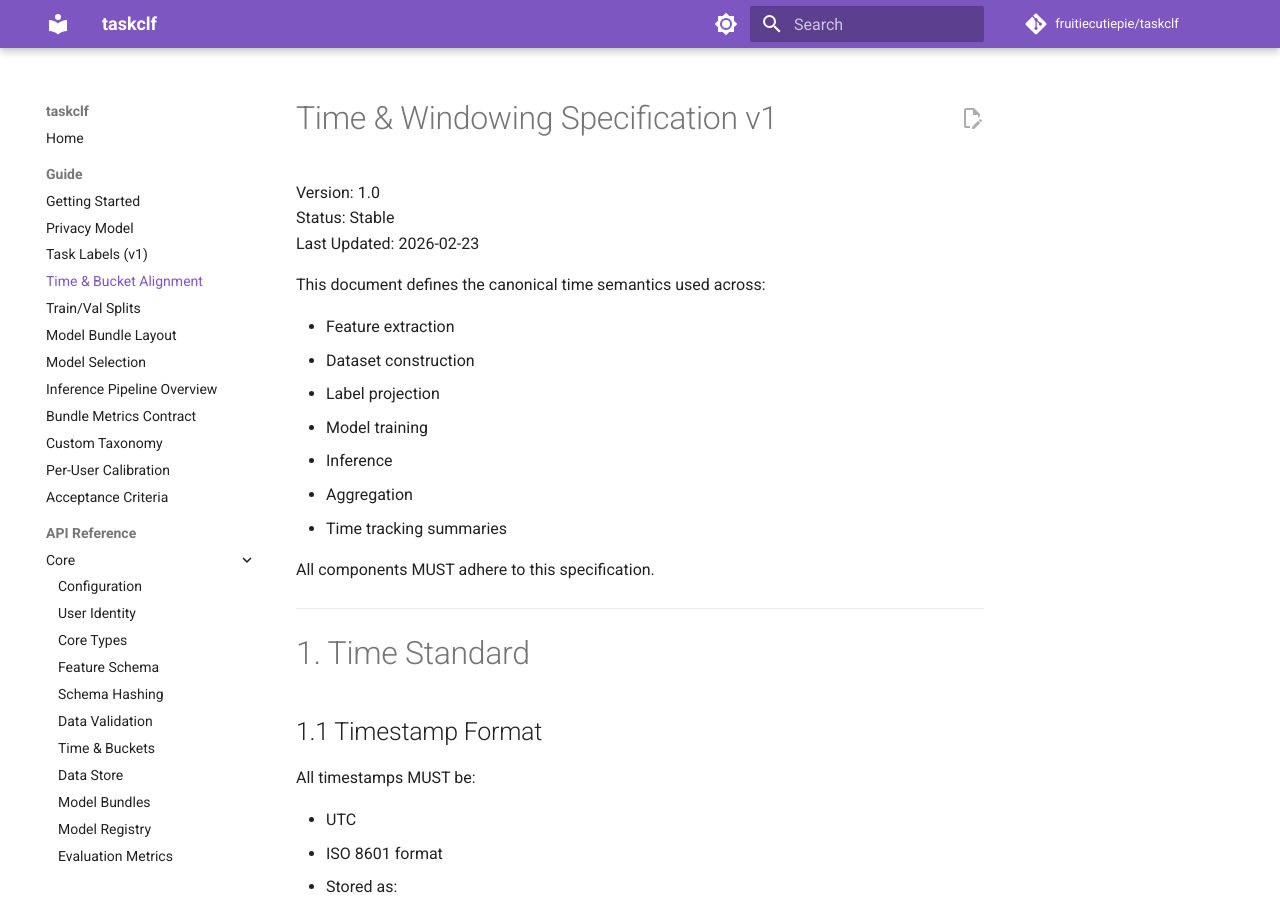
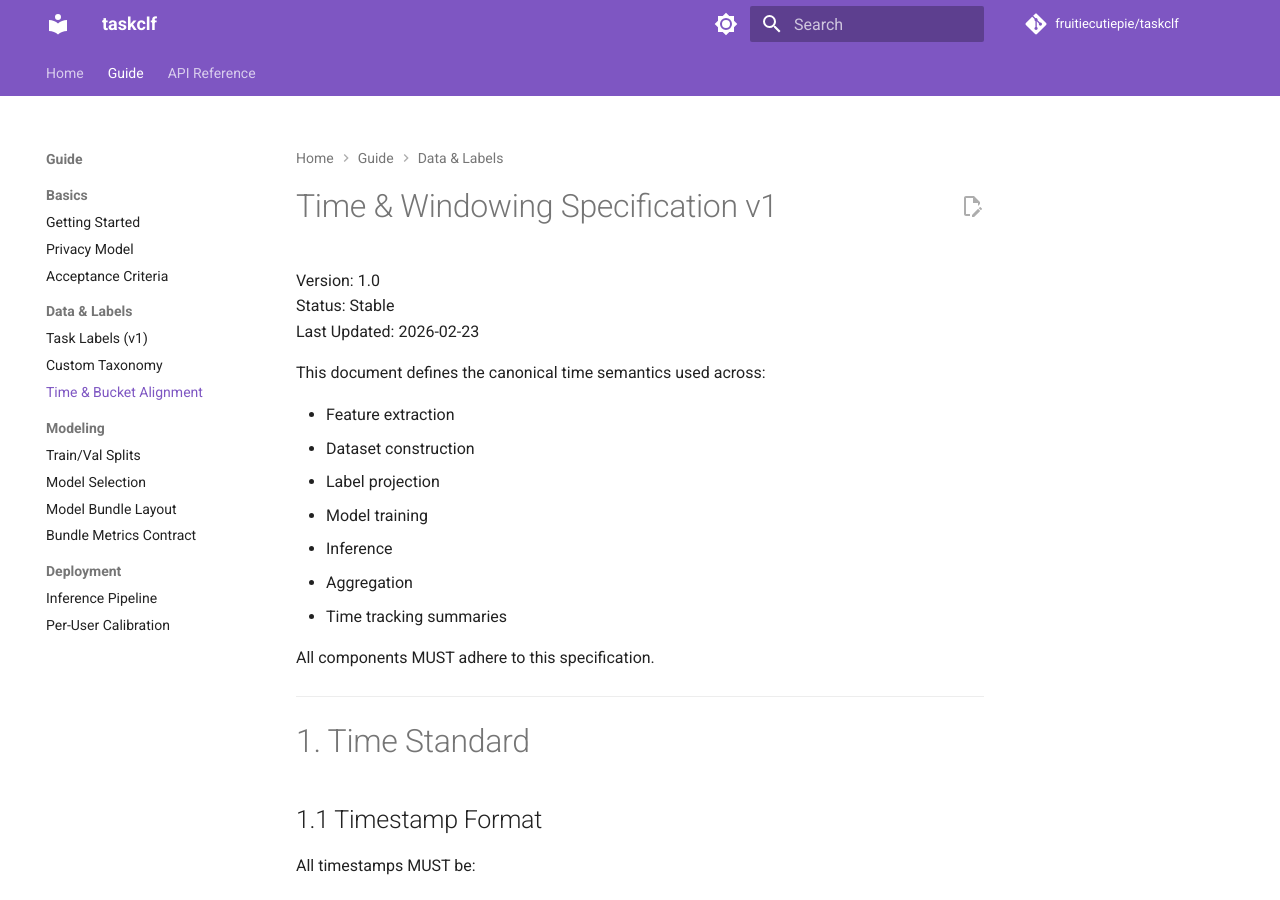
Before and after one commit to fruitiecutiepie/taskclf, an MkDocs documentation site: the page built from docs/guide/time_spec.md, in a window 1280 px wide and 900 px high. Built offline with MkDocs 1.6.1 and Material for MkDocs 9.7.7, drawn with Linux system fonts in a browser that asks for light colours; comment, search, counter and statistics services are not loaded; some of the changed lines change nothing that is shown.

Commit message:
improve docs nav

```diff
--- a/mkdocs.yml
+++ b/mkdocs.yml
@@ -30,9 +30,10 @@ theme:
         name: Switch to light mode
   features:
     - navigation.instant
+    - navigation.tabs
     - navigation.sections
-    - navigation.expand
     - navigation.top
+    - navigation.path
     - search.suggest
     - search.highlight
     - content.code.copy
@@ -51,35 +52,45 @@ plugins:
 
 nav:
   - Home: index.md
+
   - Guide:
-      - Getting Started: guide/usage.md
-      - Privacy Model: guide/privacy.md
-      - Task Labels (v1): guide/labels_v1.md
-      - Time & Bucket Alignment: guide/time_spec.md
-      - Train/Val Splits: guide/splits.md
-      - Model Bundle Layout: guide/model_bundle_layout.md
-      - Model Selection: guide/model_selection.md
-      - Inference Pipeline Overview: guide/model_io.md
-      - Bundle Metrics Contract: guide/metrics_contract.md
-      - Custom Taxonomy: guide/taxonomy.md
-      - Per-User Calibration: guide/personalization.md
-      - Acceptance Criteria: guide/acceptance.md
+      - Basics:
+          - Getting Started: guide/usage.md
+          - Privacy Model: guide/privacy.md
+          - Acceptance Criteria: guide/acceptance.md
+      - Data & Labels:
+          - Task Labels (v1): guide/labels_v1.md
+          - Custom Taxonomy: guide/taxonomy.md
+          - Time & Bucket Alignment: guide/time_spec.md
+      - Modeling:
+          - Train/Val Splits: guide/splits.md
+          - Model Selection: guide/model_selection.md
+          - Model Bundle Layout: guide/model_bundle_layout.md
+          - Bundle Metrics Contract: guide/metrics_contract.md
+      - Deployment:
+          - Inference Pipeline: guide/model_io.md
+          - Per-User Calibration: guide/personalization.md
+
   - API Reference:
-      - Core:
-          - Configuration: api/core/defaults.md
-          - User Identity: api/core/config.md
+      - Core — Schema & Types:
           - Core Types: api/core/types.md
           - Feature Schema: api/core/schema.md
           - Schema Hashing: api/core/hashing.md
           - Data Validation: api/core/validation.md
+      - Core — Configuration:
+          - Defaults: api/core/defaults.md
+          - User Identity: api/core/config.md
+          - Logging & Sanitization: api/core/logging.md
+      - Core — Storage & Time:
           - Time & Buckets: api/core/time.md
           - Data Store: api/core/store.md
+      - Core — Models & Metrics:
           - Model Bundles: api/core/model_io.md
           - Model Registry: api/model_registry.md
           - Evaluation Metrics: api/core/metrics.md
+      - Core — Observability:
           - Drift Detection: api/core/drift.md
           - Quality Telemetry: api/core/telemetry.md
-          - Logging & Sanitization: api/core/logging.md
       - Adapters:
           - ActivityWatch: api/adapters/activitywatch.md
       - Features:
@@ -94,7 +105,7 @@ nav:
           - Label Projection: api/labels/projection.md
           - Labeling Queue: api/labels/queue.md
       - Training:
-          - Build Training Dataset: api/train/build_dataset.md
+          - Build Dataset: api/train/build_dataset.md
           - Time-Based Splits: api/train/dataset.md
           - LightGBM Trainer: api/train/lgbm.md
           - Calibrator Fitting: api/train/calibrate.md
```
